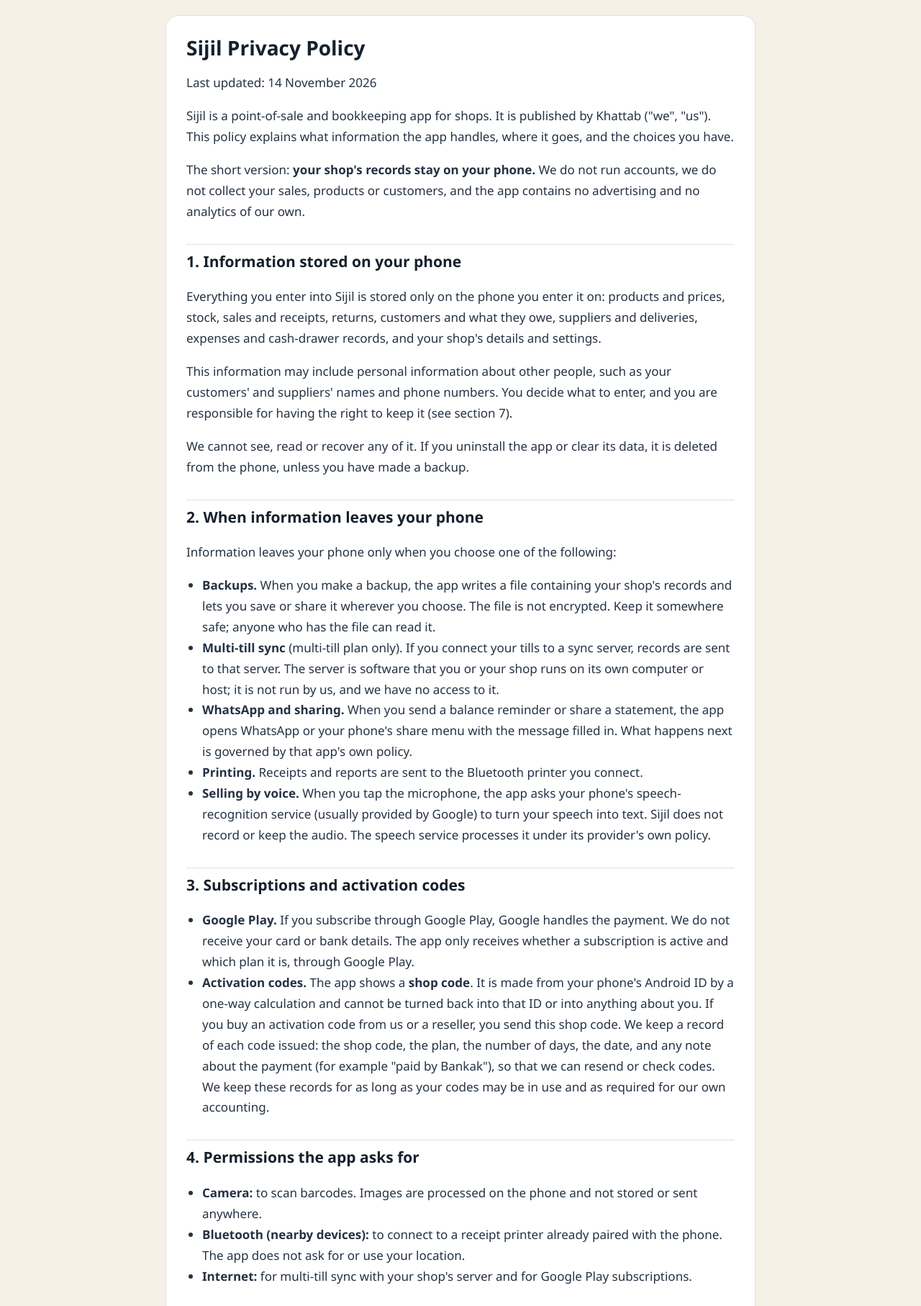
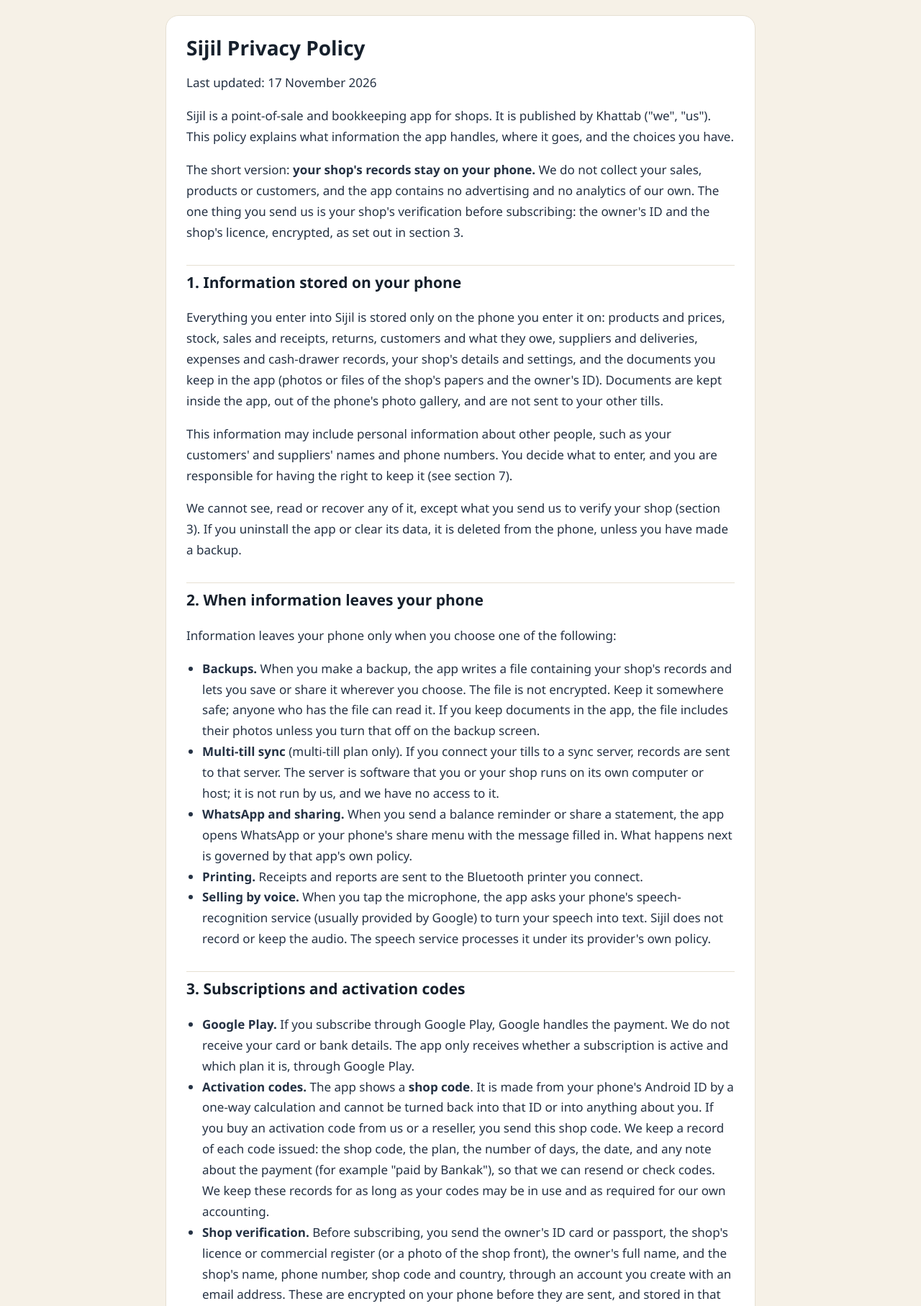
Before and after one commit to kh0tt0b/sijil-legal, a plain HTML site: page privacy.html in a window 1280 px wide. Shown: the part 71-1885 px from the top of the page at 72% size. Drawn offline with Linux system fonts and the light colour scheme.

Commit message:
Shop verification and documents in the terms and privacy policy

```diff
--- a/privacy.html
+++ b/privacy.html
@@ -39,29 +39,36 @@ footer a { color: var(--muted); }
 <a href="privacy-ar.html" hreflang="ar">العربية</a></div></header>
 <main>
 <h1>Sijil Privacy Policy</h1>
-<p>Last updated: 14 November 2026</p>
+<p>Last updated: 17 November 2026</p>
 <p>Sijil is a point-of-sale and bookkeeping app for shops. It is published by
 Khattab ("we", "us"). This policy explains what information the app
 handles, where it goes, and the choices you have.</p>
-<p>The short version: <strong>your shop's records stay on your phone.</strong> We do not run
-accounts, we do not collect your sales, products or customers, and the app
-contains no advertising and no analytics of our own.</p>
+<p>The short version: <strong>your shop's records stay on your phone.</strong> We do not
+collect your sales, products or customers, and the app contains no advertising
+and no analytics of our own. The one thing you send us is your shop's
+verification before subscribing: the owner's ID and the shop's licence,
+encrypted, as set out in section 3.</p>
 <h2>1. Information stored on your phone</h2>
 <p>Everything you enter into Sijil is stored only on the phone you enter it on:
 products and prices, stock, sales and receipts, returns, customers and what
-they owe, suppliers and deliveries, expenses and cash-drawer records, and your
-shop's details and settings.</p>
+they owe, suppliers and deliveries, expenses and cash-drawer records, your
+shop's details and settings, and the documents you keep in the app (photos or
+files of the shop's papers and the owner's ID). Documents are kept inside the
+app, out of the phone's photo gallery, and are not sent to your other tills.</p>
 <p>This information may include personal information about other people, such as
 your customers' and suppliers' names and phone numbers. You decide what to
 enter, and you are responsible for having the right to keep it (see section 7).</p>
-<p>We cannot see, read or recover any of it. If you uninstall the app or clear
+<p>We cannot see, read or recover any of it, except what you send us to verify
+your shop (section 3). If you uninstall the app or clear
 its data, it is deleted from the phone, unless you have made a backup.</p>
 <h2>2. When information leaves your phone</h2>
 <p>Information leaves your phone only when you choose one of the following:</p>
 <ul>
 <li><strong>Backups.</strong> When you make a backup, the app writes a file containing your
   shop's records and lets you save or share it wherever you choose. The file is
-  not encrypted. Keep it somewhere safe; anyone who has the file can read it.</li>
+  not encrypted. Keep it somewhere safe; anyone who has the file can read it.
+  If you keep documents in the app, the file includes their photos unless you
+  turn that off on the backup screen.</li>
 <li><strong>Multi-till sync</strong> (multi-till plan only). If you connect your tills to a
   sync server, records are sent to that server. The server is software that
   you or your shop runs on its own computer or host; it is not run by us, and
@@ -89,6 +96,18 @@ its data, it is deleted from the phone, unless you have made a backup.</p>
   payment (for example "paid by Bankak"), so that we can resend or check codes.
   We keep these records for as long as your codes may be in use and as required
   for our own accounting.</li>
+<li><strong>Shop verification.</strong> Before subscribing, you send the owner's ID card or
+  passport, the shop's licence or commercial register (or a photo of the shop
+  front), the owner's full name, and the shop's name, phone number, shop code
+  and country, through an account you create with an email address. These are
+  encrypted on your phone before they are sent, and stored in that encrypted
+  form with our cloud provider, Supabase. Only we can open them, on our own
+  computer, and we use them only to check that the shop and its owner are real
+  and to prevent fraud. We do not share them with anyone, except where the law
+  requires us to. We keep them while your subscription is active and for up to
+  12 months after it ends, then delete them. You can delete them sooner from the
+  app ("Delete my cloud data") or by asking us; the shop may then need to be
+  verified again before its next subscription.</li>
 </ul>
 <h2>4. Permissions the app asks for</h2>
 <ul>
@@ -130,6 +149,8 @@ knowingly collect information from children.</p>
 <li>You can choose not to use sync, voice, WhatsApp or backups.</li>
 <li>To ask about the activation-code records we keep about your shop code, or to
   have them deleted once you no longer use your codes, contact us.</li>
+<li>You can delete your verification documents at any time, as set out in
+  section 3, and delete documents kept in the app from the Documents screen.</li>
 </ul>
 <h2>10. Changes to this policy</h2>
 <p>If we change this policy, we will update the date at the top and, for
```
Also changed, not shown: privacy-ar.html (+25 -6 lines), terms-ar.html (+9 -1 lines), terms.html (+12 -1 lines).
